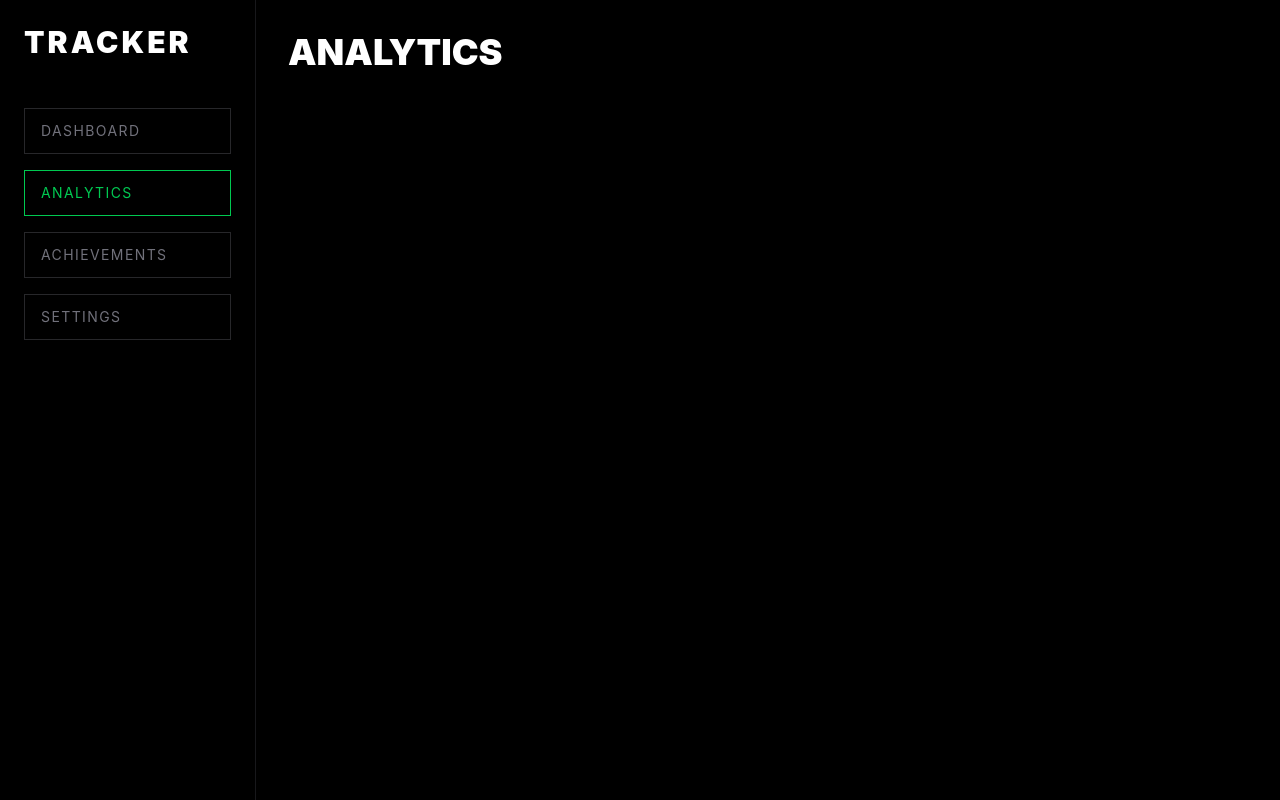
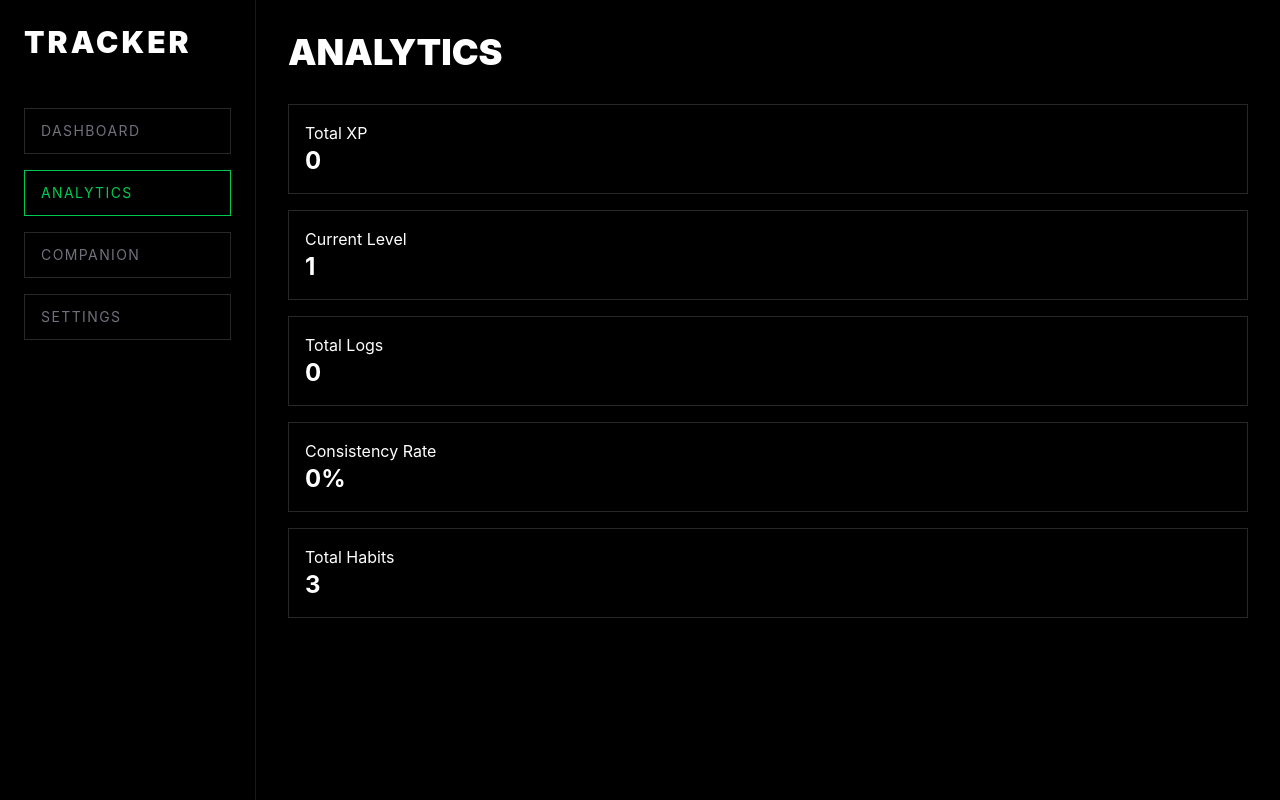
Before and after one commit to Apollo35/tracker-app-v1, a React (Vite) app: page /analytics in a window 1280 px wide. Built offline with nearby package versions, Linux system fonts and the light colour scheme.

Commit message:
feat: add settings foundation

```diff
--- a/src/App.jsx
+++ b/src/App.jsx
@@ -25,7 +25,7 @@ import {
 
 import DashboardPage from "./pages/DashboardPage";
 import AnalyticsPage from "./pages/AnalyticsPage";
-import AchievementsPage from "./pages/AchievementsPage";
+import CompanionPage from "./pages/CompanionPage";
 import SettingsPage from "./pages/SettingsPage";
 
 function App() {
@@ -187,9 +187,20 @@ function App() {
           }
         />
 
-        <Route path="/analytics" element={<AnalyticsPage />} />
+        <Route
+          path="/analytics"
+          element={
+            <AnalyticsPage
+              xp={xp}
+              level={level}
+              totalLogs={totalLogs}
+              consistencyRate={consistencyRate}
+              habitsCount={habits.length}
+            />
+          }
+        />
 
-        <Route path="/achievements" element={<AchievementsPage />} />
+        <Route path="/companion" element={<CompanionPage />} />
 
         <Route path="/settings" element={<SettingsPage />} />
       </Routes>
--- a/src/components/Sidebar.jsx
+++ b/src/components/Sidebar.jsx
@@ -30,14 +30,14 @@ function Sidebar() {
         </Link>
 
         <Link
-          to="/achievements"
+          to="/Companion"
           className={`block w-full px-4 py-3 text-left uppercase tracking-widest text-sm transition ${
-            location.pathname === "/achievements"
+            location.pathname === "/Companion"
               ? "border border-green-500 text-green-500"
               : "border border-zinc-800 text-zinc-500 hover:border-zinc-600 hover:text-white"
           }`}
         >
-          Achievements
+          Companion
         </Link>
 
         <Link
--- a/src/pages/AchievementsPage.jsx
+++ b/src/pages/AchievementsPage.jsx
@@ -1,7 +1,19 @@
-function AchievementsPage() {
+function AchievementsPage({ achievements = [] }) {
   return (
-    <div className="p-8">
-      <h1 className="text-4xl font-black uppercase">Achievements</h1>
+    <div className="flex-1 w-full p-4 md:p-8">
+      <h1 className="text-4xl font-black uppercase mb-8">Achievements</h1>
+
+      <div className="space-y-4">
+        {achievements.length === 0 ? (
+          <p className="text-zinc-500">No achievements unlocked yet.</p>
+        ) : (
+          achievements.map((achievement, index) => (
+            <div key={index} className="border border-zinc-800 p-4">
+              <p className="font-bold">{achievement.title}</p>
+            </div>
+          ))
+        )}
+      </div>
     </div>
   );
 }
--- a/src/pages/AnalyticsPage.jsx
+++ b/src/pages/AnalyticsPage.jsx
@@ -1,7 +1,34 @@
-function AnalyticsPage() {
+function AnalyticsPage({ xp, level, totalLogs, consistencyRate, habitsCount }) {
   return (
-    <div className="p-8">
-      <h1 className="text-4xl font-black uppercase">Analytics</h1>
+    <div className="flex-1 w-full p-4 md:p-8">
+      <h1 className="text-4xl font-black uppercase mb-8">Analytics</h1>
+
+      <div className="space-y-4">
+        <div className="border border-zinc-800 p-4">
+          <p>Total XP</p>
+          <p className="text-2xl font-bold">{xp}</p>
+        </div>
+
+        <div className="border border-zinc-800 p-4">
+          <p>Current Level</p>
+          <p className="text-2xl font-bold">{level}</p>
+        </div>
+
+        <div className="border border-zinc-800 p-4">
+          <p>Total Logs</p>
+          <p className="text-2xl font-bold">{totalLogs}</p>
+        </div>
+
+        <div className="border border-zinc-800 p-4">
+          <p>Consistency Rate</p>
+          <p className="text-2xl font-bold">{consistencyRate}%</p>
+        </div>
+
+        <div className="border border-zinc-800 p-4">
+          <p>Total Habits</p>
+          <p className="text-2xl font-bold">{habitsCount}</p>
+        </div>
+      </div>
     </div>
   );
 }
--- /dev/null
+++ b/src/pages/CompanionPage.jsx
@@ -0,0 +1,13 @@
+function CompanionPage() {
+  return (
+    <div className="flex-1 w-full p-4 md:p-8">
+      <h1 className="text-4xl font-black uppercase mb-8">Companion</h1>
+
+      <div className="border border-zinc-800 p-6">
+        <p className="text-zinc-400">Companion System Coming Soon</p>
+      </div>
+    </div>
+  );
+}
+
+export default CompanionPage;
--- a/src/pages/SettingsPage.jsx
+++ b/src/pages/SettingsPage.jsx
@@ -1,7 +1,33 @@
 function SettingsPage() {
   return (
-    <div className="p-8">
-      <h1 className="text-4xl font-black uppercase">Settings</h1>
+    <div className="flex-1 w-full p-4 md:p-8">
+      <h1 className="text-4xl font-black uppercase mb-8">Settings</h1>
+
+      <div className="space-y-4">
+        <div className="border border-zinc-800 p-4">
+          <h2 className="font-bold mb-2">App</h2>
+
+          <p className="text-zinc-400">Version 0.2.0</p>
+        </div>
+
+        <div className="border border-zinc-800 p-4">
+          <h2 className="font-bold mb-2">Storage</h2>
+
+          <p className="text-zinc-400">Local Storage Active</p>
+        </div>
+
+        <div className="border border-zinc-800 p-4">
+          <h2 className="font-bold mb-2">Companion</h2>
+
+          <p className="text-zinc-400">Companion System Coming Soon</p>
+        </div>
+
+        <div className="border border-zinc-800 p-4">
+          <h2 className="font-bold mb-2">Cloud Sync</h2>
+
+          <p className="text-zinc-400">Supabase Integration Planned</p>
+        </div>
+      </div>
     </div>
   );
 }
```
